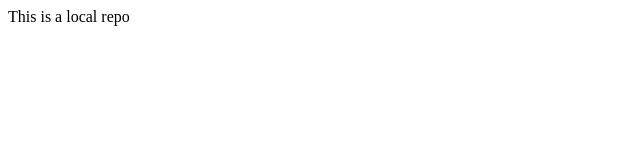
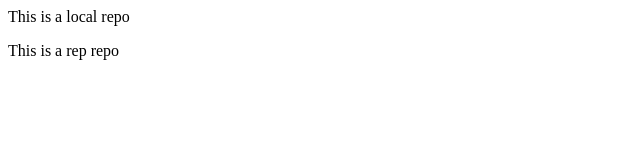
Before and after one commit to haseeb-aws/localrepo, a plain HTML site: page localrepo/index.html in a window 1280 px wide. Shown: the full height of the page, 0-640 px from the left. Drawn offline with Linux system fonts and the light colour scheme.

Commit message:
new feature added

```diff
--- a/localrepo/index.html
+++ b/localrepo/index.html
@@ -1 +1,3 @@
 <p>This is a local repo</p>
+
+<p>This is a rep repo</p>
```
